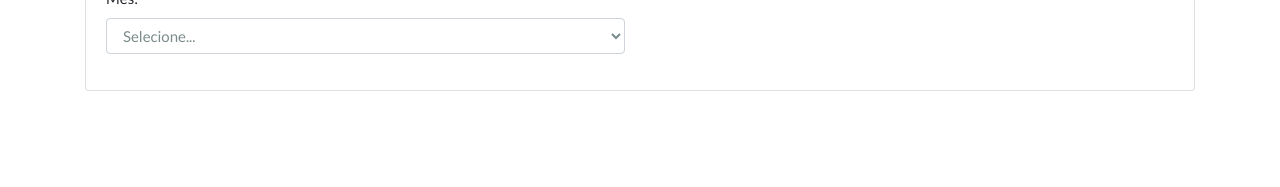
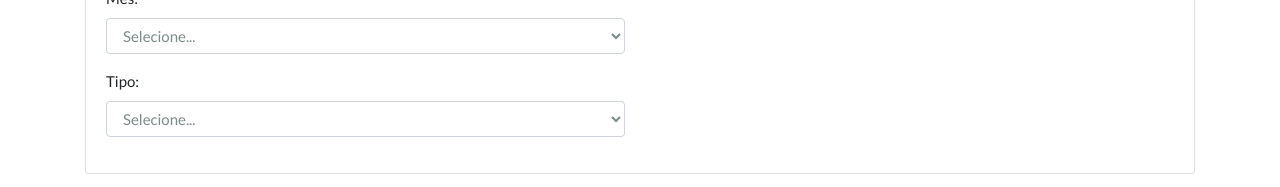
Before and after one commit to iangerolamo/minhas-financas-frontend, a React (Create React App) app: page /#/consulta-lancamentos in a window 1280 px wide. Shown: the part 300-487 px from the top of the page. Built offline with nearby package versions, Linux system fonts and the light colour scheme.

Commit message:
Reutilizando o Select menu

```diff
--- a/src/components/selectMenu.js
+++ b/src/components/selectMenu.js
@@ -2,9 +2,9 @@
 
 function SelectMenu(props) {
 
-  const options = props.lista.map(option => {
+  const options = props.lista.map((option, index) => {
       return (
-        <option value={option.value}>{option.label}</option>
+        <option key={index} value={option.value}>{option.label}</option>
       )
     })
 
--- a/src/views/consulta-lancamentos.js
+++ b/src/views/consulta-lancamentos.js
@@ -6,7 +6,7 @@
 
 function ConsultaLancamentos() {
 
-  const lista = [
+  const meses = [
     { label: 'Selecione...', value: '' },
     { label: 'Janeiro', value: 1 },
     { label: 'Fevereiro', value: 2 },
@@ -22,6 +22,12 @@
     { label: 'Dezembro', value: 12 }
   ];
 
+  const tipos = [
+    { label: 'Selecione...', value: '' },
+    { label: 'Despesa', value: 'DESPESA' },
+    { label: 'Receita', value: 'RECEITA' }
+  ];
+
     return (
         <Card title={"Consulta Lançamentos"}>
           <div className={"row"}>
@@ -34,8 +40,13 @@
                          aria-describedby={"emailHelp"}
                          placeholder={"Digite o Ano"} />
                 </FormGroup>
+
                 <FormGroup htmlFor="inputMes" label="Mês: ">
-                  <SelectMenu className={"form-control"} lista={lista}/>
+                  <SelectMenu id="inputMes" className={"form-control"} lista={meses}/>
+                </FormGroup>
+
+                <FormGroup htmlFor="inputTipo" label="Tipo: ">
+                  <SelectMenu id="inputTipo" className={"form-control"} lista={tipos}/>
                 </FormGroup>
 
               </div>
```
